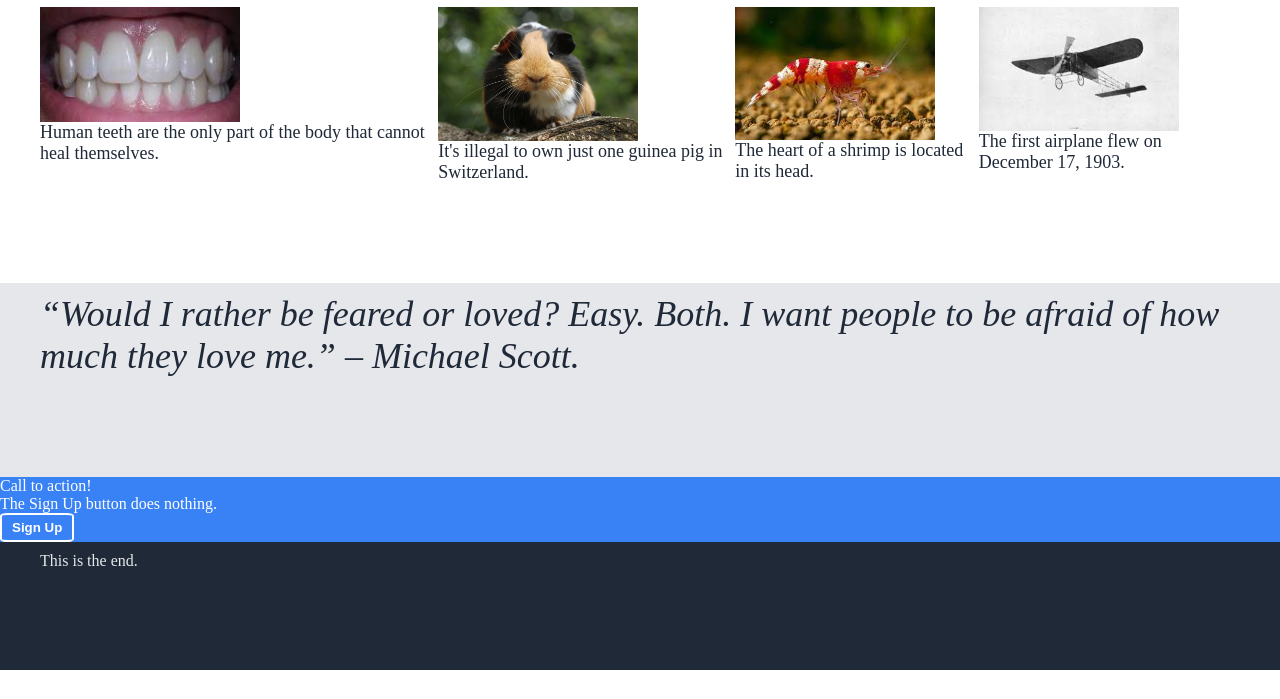
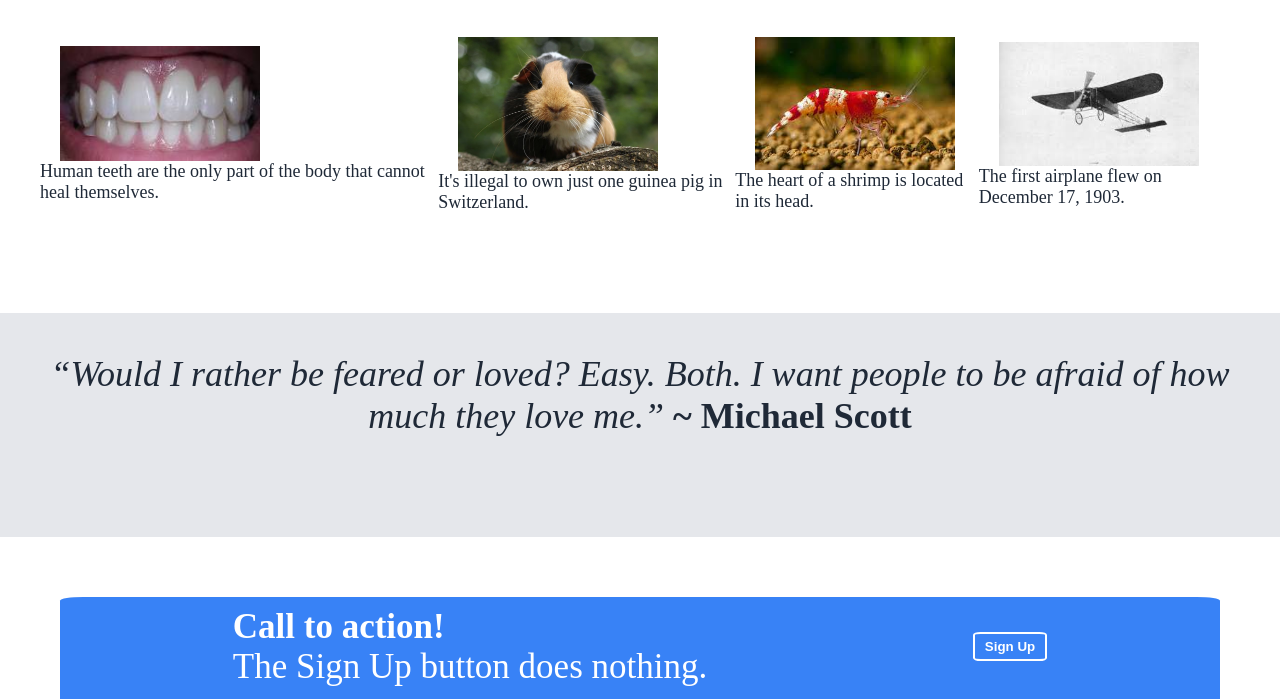
Before and after one commit to MCmikki1703/landing-page, a plain HTML site: page index.html in a window 1280 px wide. Shown: the part 661-1360 px from the top of the page. Before the commit the page ends 1331 px from the top, so only its background shows below. Drawn offline with Linux system fonts and the light colour scheme.

Commit message:
Finsehd index.html style.css

```diff
--- a/index.html
+++ b/index.html
@@ -69,15 +69,20 @@
     </section>
     <article>
         <div class="container">
-            <em>“Would I rather be feared or loved? Easy. Both. I want people to be afraid of how much they love me.” – Michael Scott.</em>
+            <div>
+                <em>“Would I rather be feared or loved? Easy. Both. I want people to be afraid of how much they love me.”</em> <strong class="scott">~ Michael Scott</strong>
+            </div>
         </div>
+
     </article>
 
     <div class="sign-up">
-        <div class="action">
-          <div>Call to action!</div>
-          <div>The Sign Up button does nothing.</div>
-          <button>Sign Up</button>
+        <div class="container">
+            <div>
+                <div class="action">Call to action!</div>
+                <div>The Sign Up button does nothing.</div>
+            </div>
+            <button>Sign Up</button>
         </div>
     </div>
 
--- a/style.css
+++ b/style.css
@@ -53,7 +53,7 @@ a:hover {
 }
 
 button,
-.action {
+.sign-up .container {
     background: #3882F6;
     color: #fff;
 }
@@ -75,7 +75,6 @@ article .container {
     background: #E5E7EB;
     font-size: 36px;
     color: #1F2937;
-    font-weight: lighter;
 }
 
 .end {
@@ -102,6 +101,7 @@ article .container {
 section img {
     height: auto;
     width: 200px;
+    margin-left: 20px;
 }
 
 .img-caption {
@@ -114,6 +114,38 @@ section img {
 }
 
 section .container {
+    margin-top: 30px;
     display: flex;
-    flex-direction: ;
+    align-items: center;
+    justify-content: space-between;
 }
+
+article .scott {
+    font-weight: bolder;
+}
+
+
+article .container {
+    text-align: center;
+}
+
+article .container div {
+    margin-top: 30px;
+}
+.action {
+    font-weight: bold;
+}
+
+.sign-up .container{
+    font-size: 35px;
+    display: flex;
+    justify-content: space-around;
+    align-items: center;
+    margin: 60px;
+    border-radius: 2%;
+}
+
+.footer .container{
+    text-align: center;
+    padding: 5px;
+}
```
